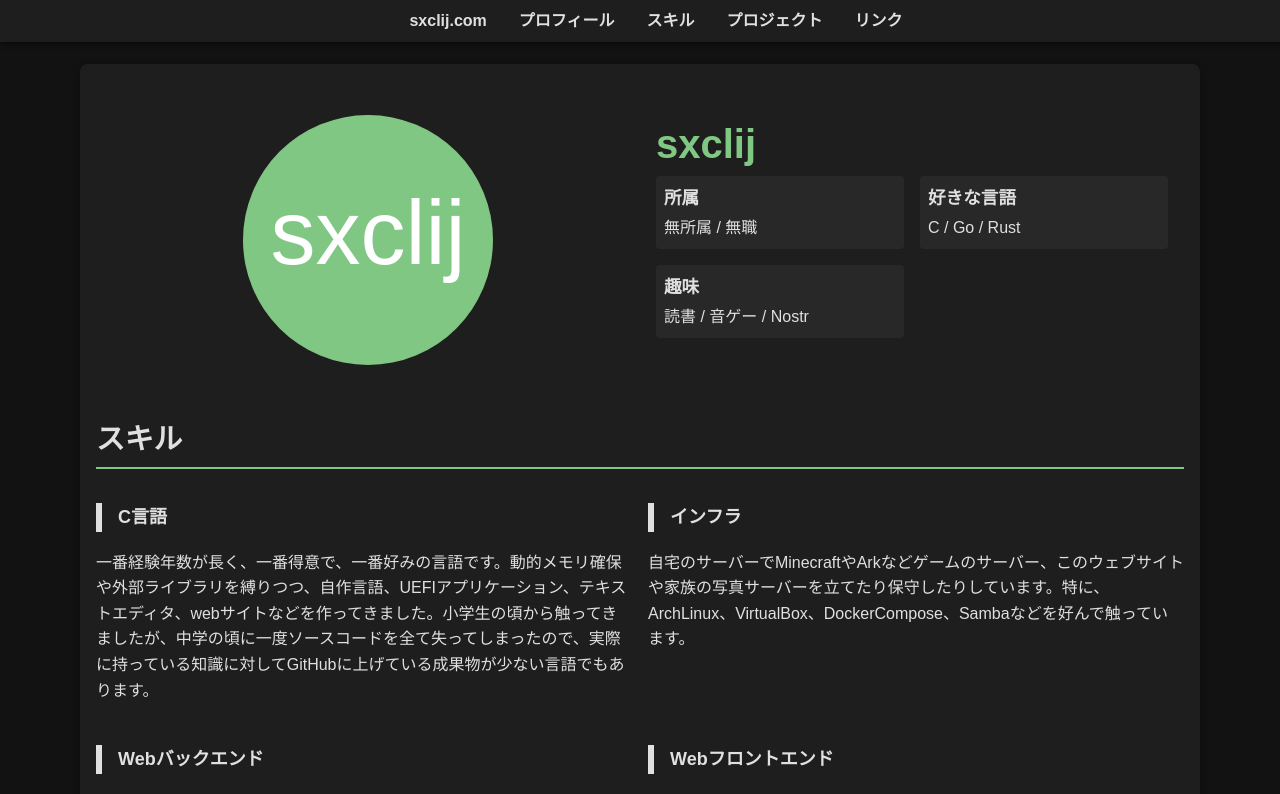
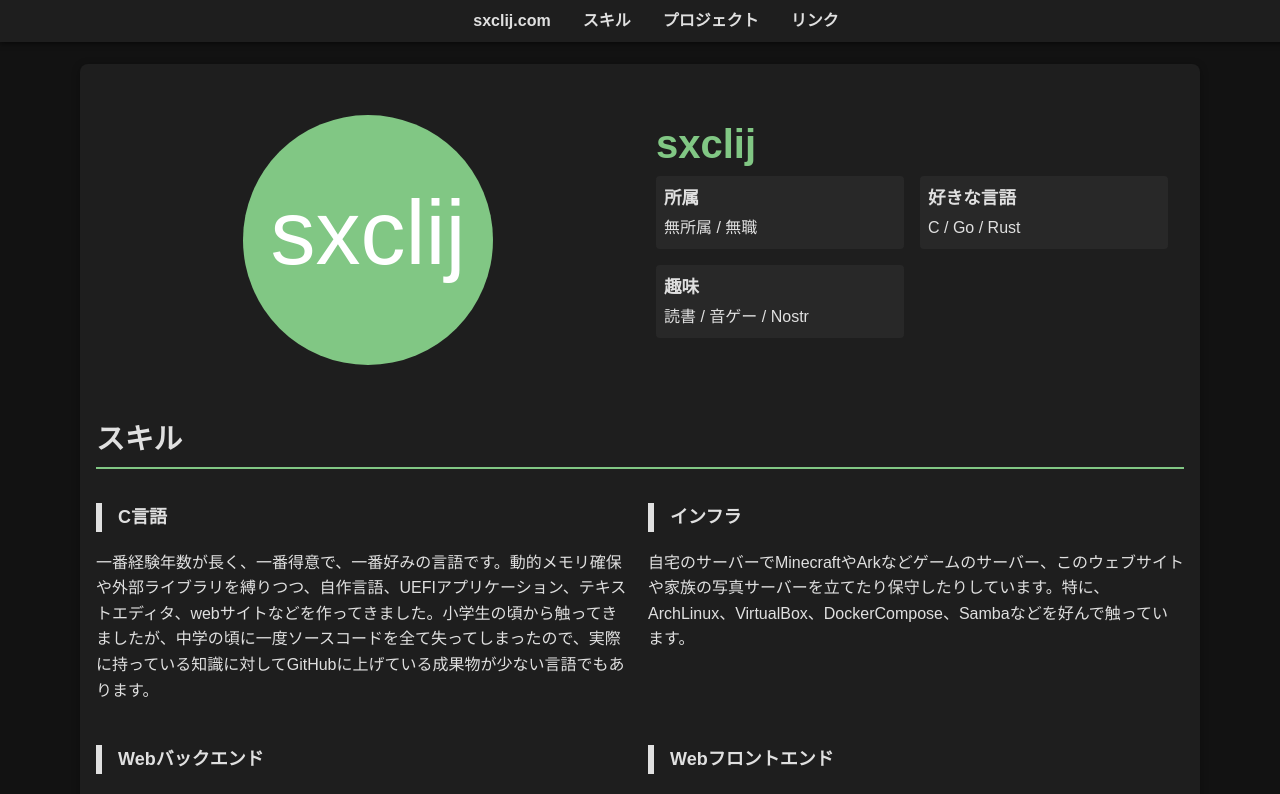
Before and after one commit to sxclij/sxclijcom, a SvelteKit app: page / in a window 1280 px wide. Shown: the top 794 px of the page. Built offline with nearby package versions, Linux system fonts and the light colour scheme.

Commit message:
css seiri

```diff
--- a/src/routes/+page.svelte
+++ b/src/routes/+page.svelte
@@ -4,15 +4,15 @@
         name: "sxclij",
         info: [
             {
-                label:"所属",
+                label: "所属",
                 value: "無所属 / 無職",
             },
             {
-                label:"好きな言語",
+                label: "好きな言語",
                 value: "C / Go / Rust",
             },
             {
-                label:"趣味",
+                label: "趣味",
                 value: "読書 / 音ゲー / Nostr",
             },
         ],
@@ -81,7 +81,6 @@
 <nav class="navbar">
     <ul>
         <li><a href="/">sxclij.com</a></li>
-        <li><a href="#profile">プロフィール</a></li>
         <li><a href="#skills">スキル</a></li>
         <li><a href="#projects">プロジェクト</a></li>
         <li><a href="#links">リンク</a></li>
@@ -91,7 +90,7 @@
 <main>
     <header class="hero">
         <div class="hero-icon-container">
-             <img src={profile.icon} alt="Profile Icon" class="profile-icon">
+            <img src={profile.icon} alt="Profile Icon" class="profile-icon" />
         </div>
         <div class="hero-content-container">
             <h1>{profile.name}</h1>
@@ -167,17 +166,30 @@
 </main>
 
 <style>
+    :root {
+        --primary-text-color: #e0e0e0;
+        --secondary-text-color: #bdbdbd;
+        --accent-color: #81c784;
+        --link-color: #64b5f6;
+        --background-color: #121212;
+        --card-background-color: #1e1e1e;
+        --item-background-color: #282828;
+        --font-size-base: 1rem;
+        --font-size-h2: 1.8rem;
+        --font-size-h3: 1.125rem;
+    }
+
     :global(body) {
         font-family: Arial, sans-serif;
         margin: 0;
         padding: 0;
         line-height: 1.6;
-        background-color: #121212;
-        color: #e0e0e0;
+        background-color: var(--background-color);
+        color: var(--primary-text-color);
     }
 
     :global(a) {
-        color: #64b5f6;
+        color: var(--link-color);
         text-decoration: none;
         font-weight: bold;
     }
@@ -187,7 +199,7 @@
     }
 
     :global(a:visited) {
-        color: #81c784;
+        color: var(--accent-color);
     }
 
     .navbar {
@@ -195,7 +207,7 @@
         top: 0;
         left: 0;
         width: 100%;
-        background: #1e1e1e;
+        background: var(--card-background-color);
         padding: 0.5rem 1rem;
         box-shadow: 0 2px 5px rgba(0, 0, 0, 0.5);
         z-index: 1000;
@@ -214,20 +226,20 @@
     }
 
     .navbar a {
-        color: #e0e0e0;
-        font-size: 1rem;
+        color: var(--primary-text-color);
+        font-size: var(--font-size-base);
         transition: color 0.3s;
     }
 
     .navbar a:hover {
-        color: #81c784;
+        color: var(--accent-color);
     }
 
     main {
         max-width: 85%;
         margin: 4rem auto 0;
         padding: 2rem 1rem;
-        background: #1e1e1e;
+        background: var(--card-background-color);
         box-shadow: 0 2px 8px rgba(0, 0, 0, 0.3);
         border-radius: 8px;
     }
@@ -245,13 +257,13 @@
         align-items: center;
         justify-content: center;
     }
-    .hero-content-container{
+    .hero-content-container {
         flex: 1;
         text-align: left;
     }
 
     .profile-icon {
-        width: 50%; /* アイコンのサイズを調整 */
+        width: 50%;
         height: 50%;
         border-radius: 50%;
         object-fit: cover;
@@ -260,13 +272,13 @@
     .hero h1 {
         margin: 0;
         font-size: 2.5rem;
-        color: #81c784;
+        color: var(--accent-color);
     }
 
     .hero p {
         margin: 0.5rem 0 0;
         font-size: 1.2rem;
-        color: #bdbdbd;
+        color: var(--secondary-text-color);
     }
     .info-list {
         display: grid;
@@ -276,7 +288,7 @@
     }
 
     .info-item {
-        background-color: #282828;
+        background-color: var(--item-background-color);
         padding: 0.5rem;
         border-radius: 4px;
         box-sizing: border-box;
@@ -290,46 +302,48 @@
         font-weight: bold;
         margin: 0 0 0.2rem 0;
     }
+
+    .section {
+        margin-bottom: 2rem;
+    }
+
+    .section h2 {
+        font-size: var(--font-size-h2);
+        border-bottom: 2px solid var(--accent-color);
+        padding-bottom: 0.3rem;
+        margin-bottom: 1rem;
+    }
+    .section p {
+        margin-bottom: 0.5rem;
+    }
+
     .skills-list {
         display: grid;
         grid-template-columns: repeat(2, 1fr);
         gap: 1rem;
     }
-    .skill-item {
-
-    }
-    .section h2 {
-        font-size: 1.8rem;
-        border-bottom: 2px solid #81c784;
-        padding-bottom: 0.3rem;
-        margin-bottom: 1rem;
-    }
 
     .skill-item h3 {
         border-left: 6px solid;
         padding-left: 1rem;
-         font-size: 1.125rem;
+        font-size: var(--font-size-h3);
     }
+
     .projects-list {
         display: grid;
         grid-template-columns: repeat(2, 1fr);
         gap: 1rem;
     }
-    .project-item {
 
-    }
     .project-item h3 {
         border-left: 6px solid;
         padding-left: 1rem;
-         font-size: 1.125rem;
+        font-size: var(--font-size-h3);
     }
-    .section p {
-          margin-bottom: 0.5rem;
-    }
+
     .links li {
         margin-bottom: 0.5rem;
     }
-
     .footer {
         text-align: center;
         margin-top: 2rem;
@@ -364,7 +378,7 @@
             grid-template-columns: 1fr;
         }
         .info-item {
-             max-width: 100%; /* モバイル時はフル幅に */
+            max-width: 100%;
         }
     }
 </style>
```
Lines whose indentation alone changed are shown as unchanged.
